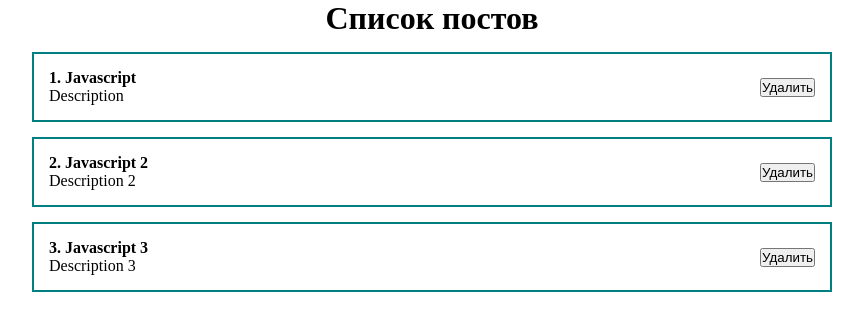
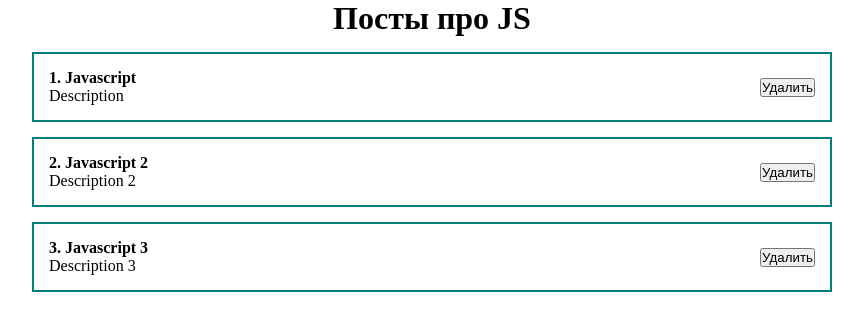
Before and after one commit to xGerfy/task_1_react, a React (Create React App) app: page / in a window 1280 px wide. Shown: the top 330 px of the page, without its empty margins (208-1071 px from the left). Built offline with nearby package versions, Linux system fonts and the light colour scheme.

Commit message:
add PostList component

```diff
--- a/src/App.js
+++ b/src/App.js
@@ -1,5 +1,5 @@
 import { useState } from "react";
-import PostItem from "./components/PostItem";
+import PostList from "./components/PostList";
 import "./styles/App.css";
 
 function App() {
@@ -11,10 +11,7 @@
 
   return (
     <div className="App">
-      <h1 style={{ textAlign: "center" }}>Список постов</h1>
-      {posts.map((post) => (
-        <PostItem post={post} key={post.id} />
-      ))}
+      <PostList posts={posts} title="Посты про JS" />
     </div>
   );
 }
--- /dev/null
+++ b/src/components/PostList.jsx
@@ -0,0 +1,13 @@
+import React from "react";
+import PostItem from "./PostItem";
+
+export default function PostList({ posts, title }) {
+  return (
+    <div>
+      <h1 style={{ textAlign: "center" }}>{title}</h1>
+      {posts.map((post) => (
+        <PostItem post={post} key={post.id} />
+      ))}
+    </div>
+  );
+}
```
